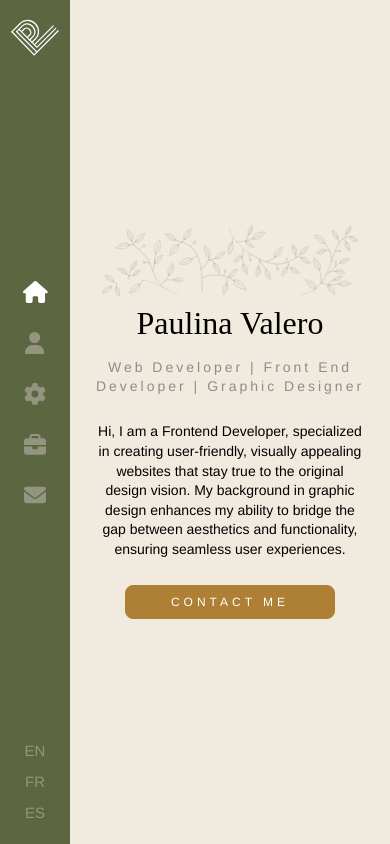
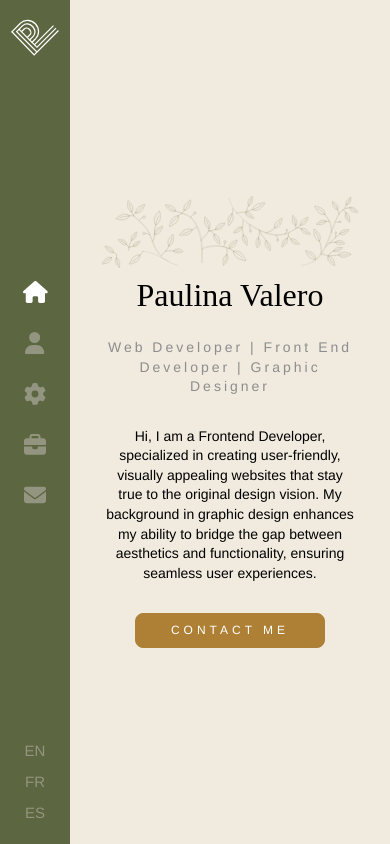
Before and after one commit to paul1n4/portfolio-v2, a React (Create React App) app: page / in a window 390 px wide. Built offline with nearby package versions, Linux system fonts and the light colour scheme.

Commit message:
Start Contac page & fix media queries in home page

```diff
--- a/src/App.js
+++ b/src/App.js
@@ -3,6 +3,7 @@ import { Routes, Route } from 'react-router-dom';
 import Layout from './components/Layout';
 import Home from './components/Home';
 import About from './components/About';
+import Contact from './components/Contact';
 
 function App() {
   return (
@@ -11,6 +12,7 @@ function App() {
         <Route path="/" element={<Layout />}>
           <Route index element={<Home />} />
           <Route path='/about' element={<About />} />
+          <Route path='/contact' element={<Contact />} />
         </Route>
       </Routes>
     </>
--- a/src/components/About/index.scss
+++ b/src/components/About/index.scss
@@ -14,7 +14,6 @@
     margin-bottom: 20px;
 
     p {
-      font-weight: 400;
       background: rgba($color: #E2AD51, $alpha: .3);
       padding: 25px;
       border-radius: 10px;
--- /dev/null
+++ b/src/components/Contact/index.js
@@ -0,0 +1,17 @@
+import './index.scss'
+
+const Contact = () => {
+  return (
+    <div className='container contact-page'>
+      <h2>Contact Me</h2>
+      <div className='contact-container'>
+        <div className='contact-text'>
+          <p>I'd love to hear from you! Whether you have a project in mind, a question about my work, or just want to connect, feel free to reach out. </p>
+
+        </div>
+      </div>
+    </div>
+  )
+}
+
+export default Contact
--- /dev/null
+++ b/src/components/Contact/index.scss
@@ -0,0 +1,13 @@
+.contact-page {
+  border: 5px solid green;
+  //width: 100%;
+  // display: flex;
+  // flex-direction: column;
+
+  h2 {
+    font-size: 53px;
+    font-weight: 400;
+    font-family: 'Pistilli', serif;
+    text-align: center;
+  }
+}
--- a/src/components/Home/index.scss
+++ b/src/components/Home/index.scss
@@ -3,45 +3,9 @@
   flex-direction: column;
   justify-content: center;
 
-
-  @media (max-width: 768px) {
-    padding: 25px;
-
   .text-zone {
-      display: flex;
-      flex-direction: column;
-      justify-content: center;
-
-      h1 {
-        font-size: 32px;
-      }
-
-      h2 {
-        font-size: 14px;
-      }
-
-      p {
-        font-size: 14px;
-        text-align: center;
-      }
-
-      .flat-button {
-        padding: 8px 16px;
-        margin: 0 30px;
-        font-size: 12px;
-        text-align: center;
-      }
-    }
-  }
-
-  .text-zone {
-    // position: absolute;
-    // left: 10%;
-    // top: 50%;
-    // transform: translateY(-50%);
-    // width: 90%;
-    // max-height: 90%;
-  }
+    //border: 1px solid red;
+    margin: 0 150px;
 
     h1 {
       color: #000;
@@ -59,26 +23,26 @@
       letter-spacing: 3px;
       animation: fadeIn 1s 1.8s backwards;
       text-align: center;
+      margin: 16px 0;
     }
 
     p {
       font-size: 16px;
       font-weight: 400;
-    margin-bottom: 25px;
+      margin: 30px 0;
     }
 
     .flat-button {
       background: #AE8035;
       color: #fff;
       border-radius: 8px;
-    font-size: 13px;
-    font-weight: 400;
+      font-size: 14px;
+      font-weight: 500;
       letter-spacing: 4px;
       text-decoration: none;
       border: 1px solid #AE8035;
       padding: 10px 18px;
-    margin-top: 25px;
-    white-space: nowrap;
+      display: inline-block;
 
       &:hover {
         background: #956C00;
@@ -86,3 +50,66 @@
       }
     }
   }
+
+  @media (max-width: 1250px) {
+    .text-zone {
+      margin: 0 30px;
+    }
+  }
+
+  @media (max-width: 768px) {
+    .text-zone {
+      margin: 0 30px;
+      //border: 1px solid blue;
+      display: flex;
+      flex-direction: column;
+      justify-content: center;
+
+      h1 {
+        font-size: 40px;
+      }
+
+      h2 {
+        margin-top: 20px;
+        margin-bottom: 0;
+      }
+
+      p {
+        text-align: center;
+      }
+
+      .flat-button {
+        padding: 8px 16px;
+        margin: 0 30px;
+        text-align: center;
+        display: block;
+      }
+    }
+  }
+
+  @media (max-width: 500px) {
+    .text-zone {
+      //border: 1px solid red;
+      margin: 0 10px;
+
+      h1 {
+        font-size: 32px;
+      }
+
+      h2 {
+        font-size: 14px;
+      }
+
+      p {
+        font-size: 14px;
+      }
+
+      .flat-button {
+        padding: 8px 16px;
+        margin: 0 30px;
+        font-size: 12px;
+        text-align: center;
+      }
+    }
+  }
+}
--- a/src/components/Layout/index.scss
+++ b/src/components/Layout/index.scss
@@ -1,9 +1,29 @@
 .App {
   display: grid;
   grid-template-columns: 70px 1fr;
-  grid-template-rows: 1fr;
+  grid-template-rows: 100vh;
   block-size: 100vh;
   grid-template-areas: "sidebar container";
+
+  .page {
+    //border: 5px solid blue;
+    grid-area: container;
+    display: flex;
+    overflow: auto;
+  }
+
+  .container {
+    //border: 2px solid red;
+    // margin: 10px;
+    margin: 60px;
+    flex-grow: 1;
+  }
+
+  @media (max-width: 768px) {
+    .container {
+      margin: 25px;
+    }
+  }
 
   // @media (max-width: 768px) {
   //   grid-template-columns: 1fr;
@@ -12,22 +32,4 @@
   //     "sidebar"
   //     "container";
   // }
-
-  .page {
-    //border: 2px solid blue;
-    grid-area: container;
-    display: flex;
-  }
-
-  .container {
-    // border: 1px solid red;
-    // margin: 10px;
-    padding: 50px;
-  }
-
-  @media (max-width: 768px) {
-    .container {
-      padding: 25px;
-    }
-  }
 }
--- a/src/components/Sidebar/index.scss
+++ b/src/components/Sidebar/index.scss
@@ -5,6 +5,7 @@
   display: flex;
   flex-direction: column;
   justify-content: space-between;
+  //position: sticky;
 
   // @media (max-width: 768px) {
   //   position: fixed;
--- a/src/index.css
+++ b/src/index.css
@@ -1,6 +1,6 @@
 body {
   margin: 0;
-  font: 300 12px/1.4 'Helvetica Neue', 'sans-serif';
+  font: 400 14px/1.4 'Helvetica Neue', 'sans-serif';
   color: #000;
   background: #F1EBDF;
   display: block;
```
Lines whose indentation alone changed are shown as unchanged.
